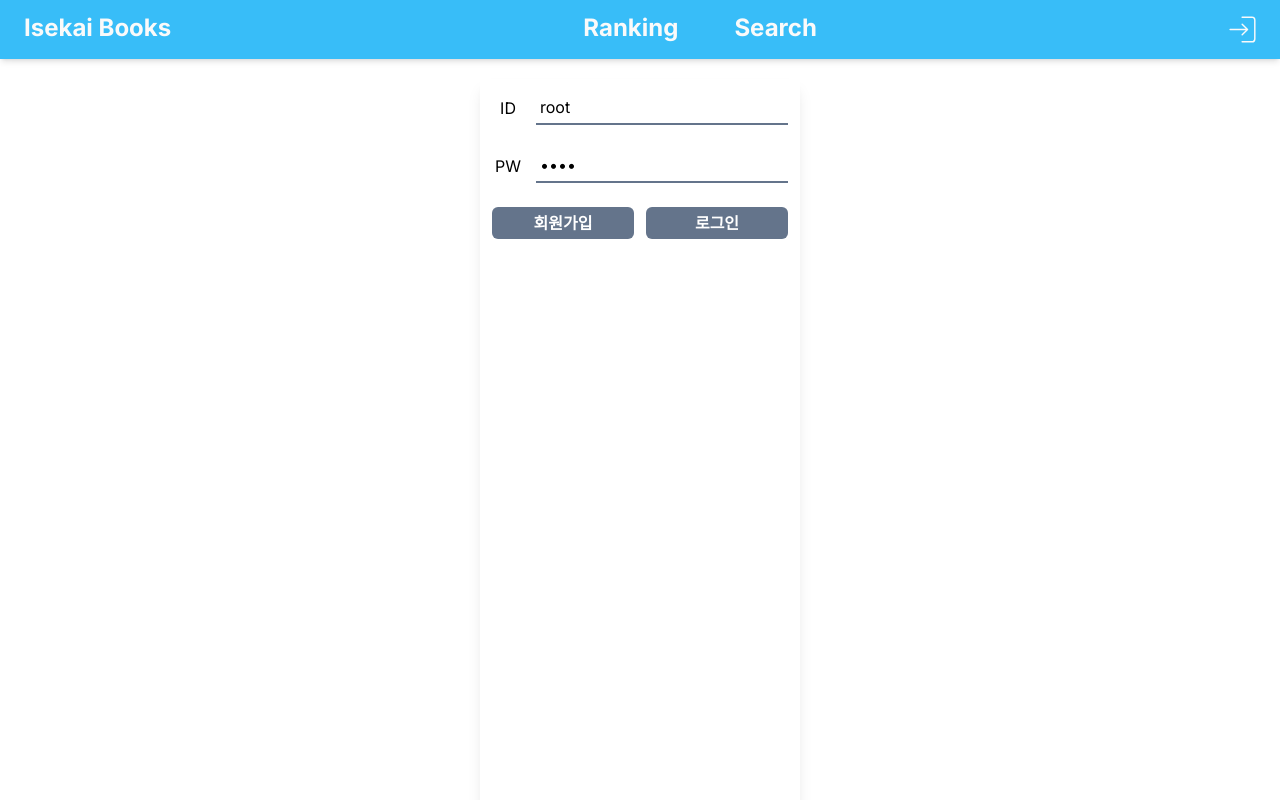
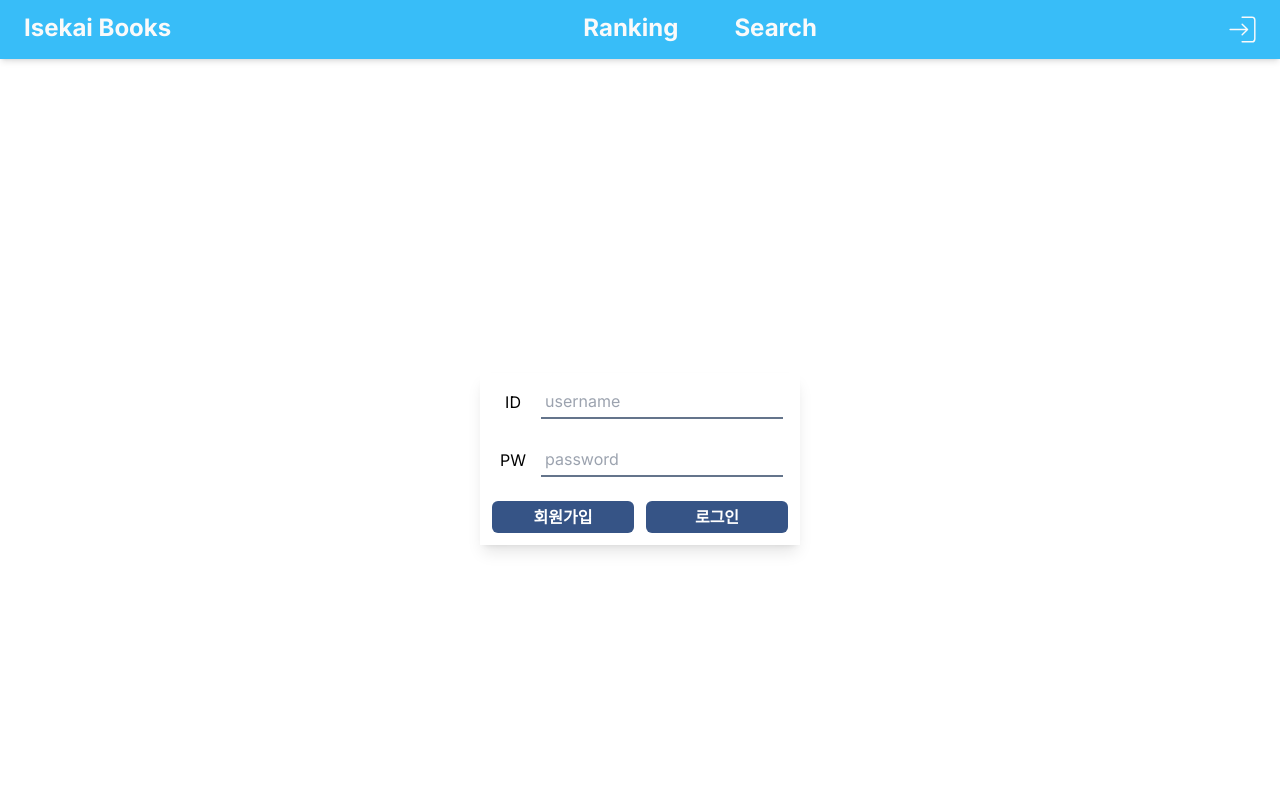
Before and after one commit to rlaehd62/Isekai-Front, a Next.js app: page /login in a window 1280 px wide. Shown: the top 800 px of the page. Built offline with nearby package versions, Linux system fonts and the light colour scheme.

Commit message:
Added few onChange Events into the Login Page

```diff
--- a/src/app/login/index.css
+++ b/src/app/login/index.css
@@ -5,6 +5,6 @@
 @layer components {
 
     .login-button {
-        @apply flex-1 py-1 justify-center rounded-md font-bold text-white bg-slate-500 transition-all duration-200 hover:bg-slate-600;
+        @apply flex-1 py-1 justify-center rounded-md font-bold text-white bg-[#365486] transition-all duration-200 hover:bg-slate-600;
     }
 }
--- a/src/app/login/page.tsx
+++ b/src/app/login/page.tsx
@@ -1,9 +1,15 @@
+'use client'
+
+import { useState } from 'react'
 import './index.css'
 
 export default function page()
 {
+    const [password, setPassword] = useState('')
+    const [username, setUsername] = useState('')
+
     return (
-        <div className="flex flex-col w-screen mx-3 mt-5 shadow-lg md:w-1/4 md:mx-auto">
+        <div className="flex flex-col w-screen mx-3 my-auto shadow-lg items-center md:w-1/4 md:mx-auto">
 
             <div className="flex flex-row p-3 items-center">
                 <div className="mx-auto w-8 text-center">
@@ -11,7 +17,7 @@ export default function page()
                 </div>
 
                 <div className="flex-1 ml-3">
-                    <input value='root' type="text"
+                    <input value={username} placeholder='username' onChange={(e) => { setUsername(e.target.value) }} type="text"
                     className="w-full border-b-2 border-slate-500 p-1" />
                 </div>
             </div>
@@ -22,14 +28,14 @@ export default function page()
                 </div>
 
                 <div className="flex-1 ml-3">
-                    <input value='1234' type="password"
+                    <input value={password} placeholder='password' onChange={(e) => { setPassword(e.target.value) }}  type="password"
                     className="w-full border-b-2 border-slate-500 p-1" />
                 </div>
             </div>
 
             <div className="flex flex-row p-3 w-full gap-3">
                 <button className="login-button">회원가입</button>
-                <button className="login-button">로그인</button>
+                <button className="login-button" onClick={(e) => { e.preventDefault(); console.log(username + '/' + password)}}>로그인</button>
             </div>
         </div>
     )
--- a/src/app/page.tsx
+++ b/src/app/page.tsx
@@ -1,5 +1,6 @@
 import { FaBeer } from 'react-icons/fa';
 import BookCard from './components/BookCard';
+import TagNav from './components/TagNav';
 
 export default function Home() {
 
@@ -57,7 +58,6 @@ export default function Home() {
 
   return (
     <div className='w-screen flex flex-col items-center'>
-
       <div className='flex mt-5 text-2xl font-bold'>
         <h1>TOP 10</h1>
       </div>
```
